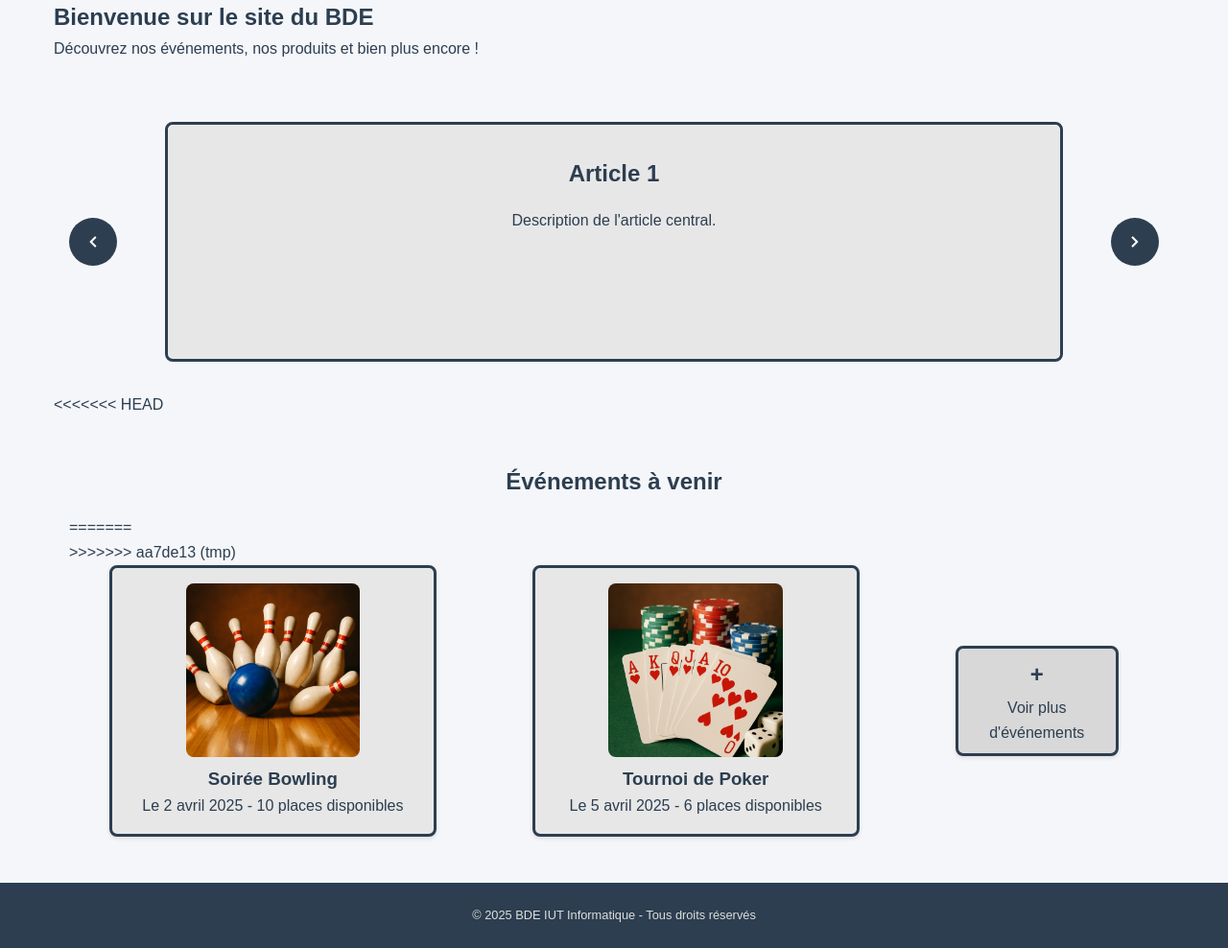
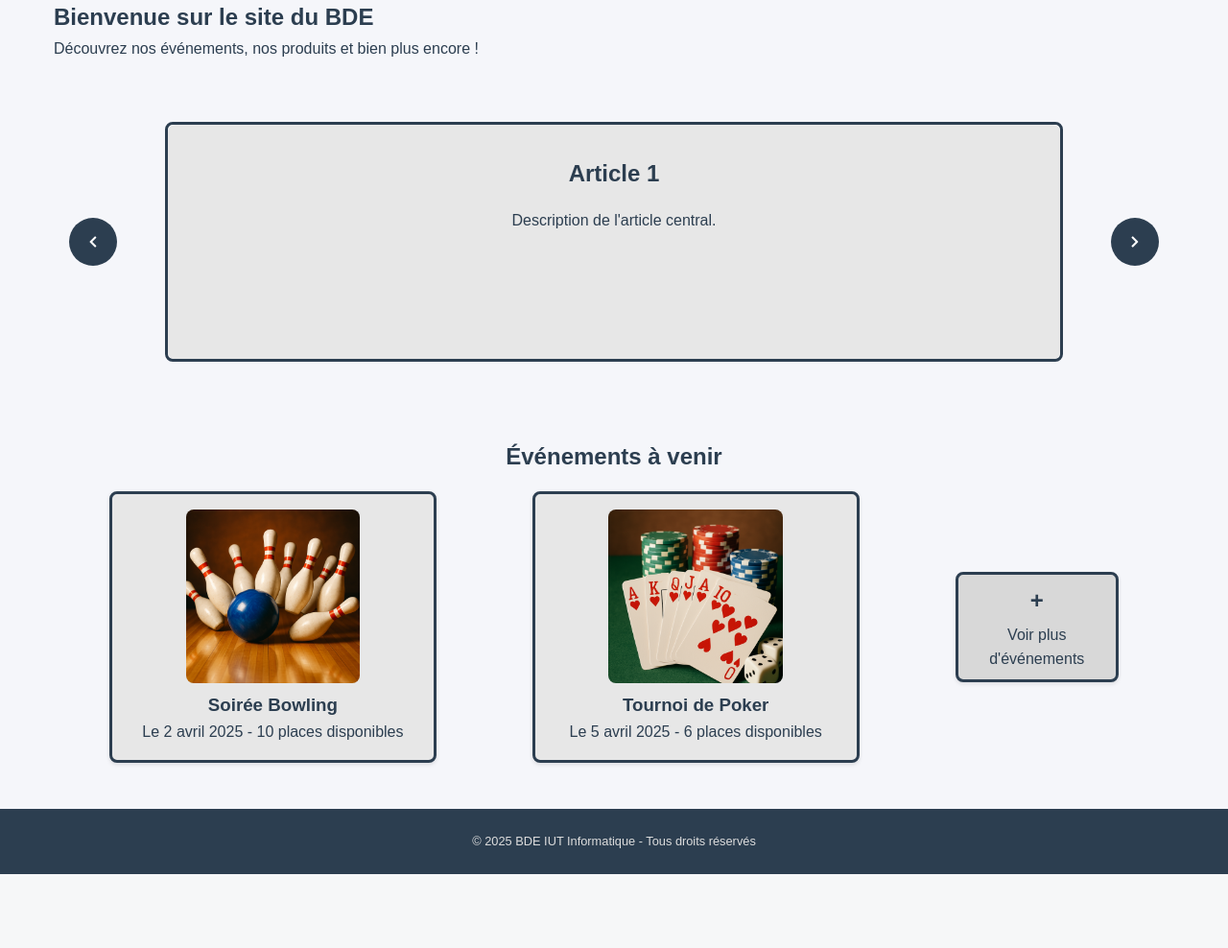
Before and after one commit to NicolasCHANTEUX/SAE_4.01_site_BDE, a PHP site: template app/views/index.php in a window 1280 px wide. Shown: the part 167-1155 px from the top of the page at 96% size. After the commit the page ends 1078 px from the top, so only its background shows below. Run offline with PHP 8.4, Linux system fonts and the light colour scheme; the template is opened without the code that fills it, so the values that code supplies are empty.

Commit message:
event on accueil

```diff
--- a/app/views/index.php
+++ b/app/views/index.php
@@ -49,16 +49,9 @@ require_once 'app/views/template/header.php';
                 </div>
             </section>
 
-<<<<<<< HEAD
             <!-- Section Événements -->
             <section id="evenements" class="evenements-container">
             <h2>Événements à venir</h2>
-=======
-            <!-- Section des evenements -->
-            <section id="Events" class="event-container">
-
-
->>>>>>> aa7de13 (tmp)
 
             <!-- Grille des événements -->
             <div class="evenements-grid">
```
